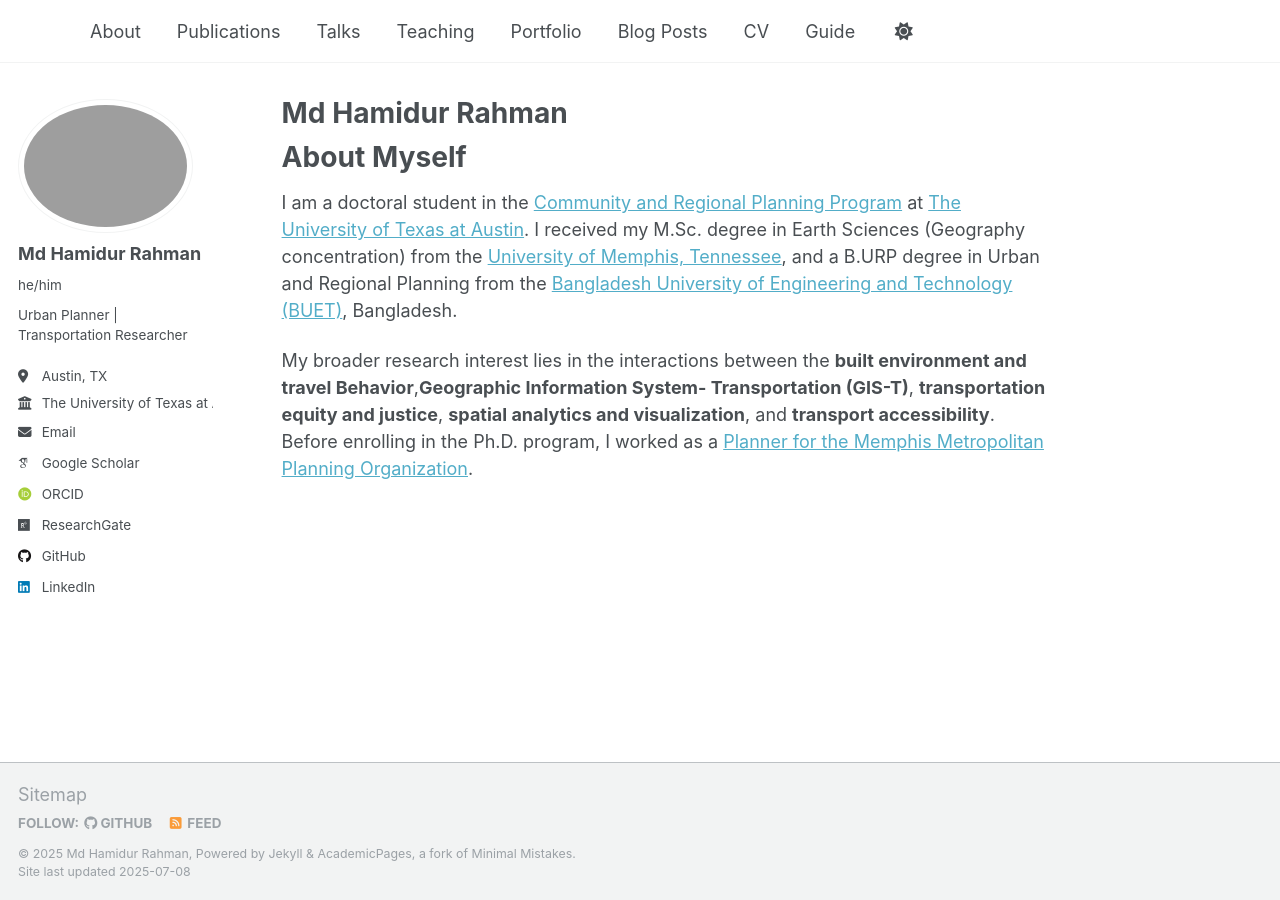
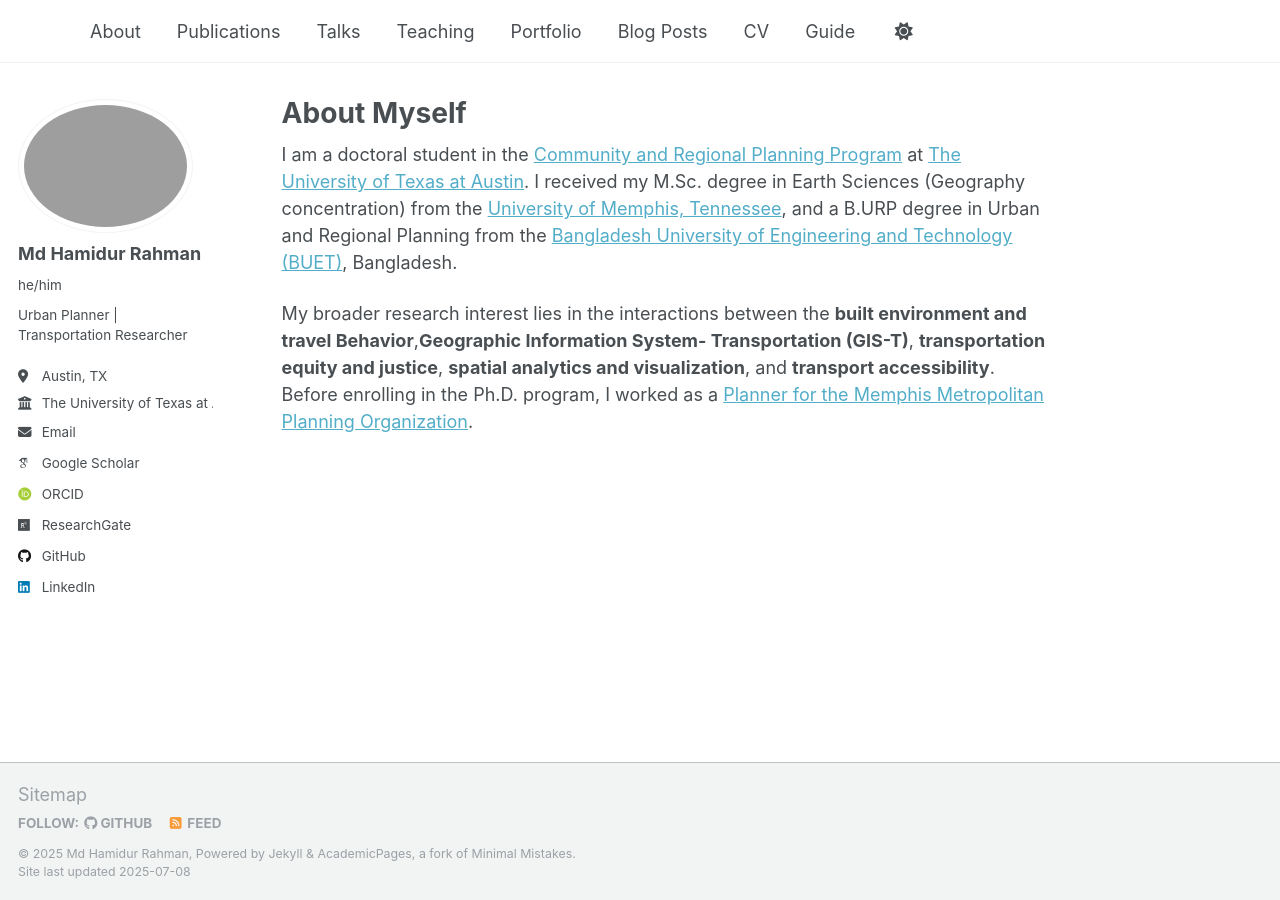
Before and after one commit to mdh-rahman/portfolio, a Jekyll site: the page built from _pages/about.md, in a window 1280 px wide. Built offline with Jekyll 4.4.1, drawn with Linux system fonts in a browser that asks for light colours; some web fonts are replaced; a script that is not in the unit is left out.

Commit message:
Update about.md

```diff
--- a/_pages/about.md
+++ b/_pages/about.md
@@ -1,12 +1,11 @@
 ---
 permalink: /
-title: "Md Hamidur Rahman"
+title: "About Myself"
 author_profile: true
 redirect_from:
   - /about/
   - /about.html
 ---
-# About Myself
 
 I am a doctoral student in the [Community and Regional Planning Program](https://soa.utexas.edu/academics/graduate-programs/phd-community-and-regional-planning) at [The University of Texas at Austin](https://www.utexas.edu/). I received my M.Sc. degree in Earth Sciences (Geography concentration) from the [University of Memphis, Tennessee](https://www.memphis.edu/), and a B.URP degree in Urban and Regional Planning from the [Bangladesh University of Engineering and Technology (BUET)](https://www.buet.ac.bd/), Bangladesh.
 
```
